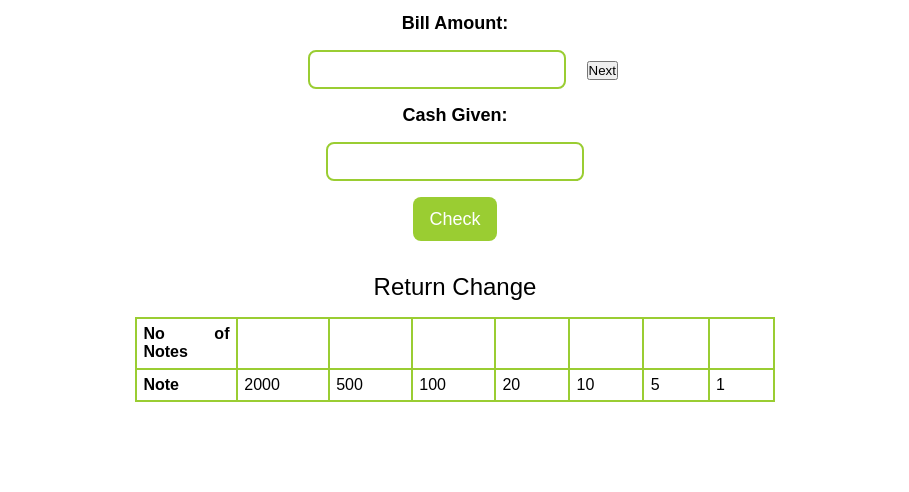
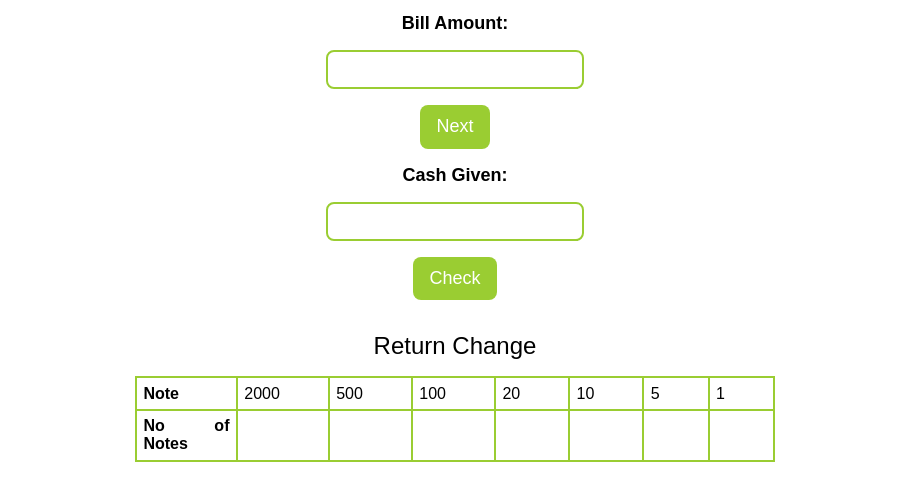
Before and after one commit to pariyar07/cash-register-app, a plain HTML site: page index.html in a window 1280 px wide. Shown: the part 142-634 px from the top of the page, without its empty margins (185-1094 px from the left). Drawn offline with Linux system fonts and the light colour scheme.

Commit message:
minor changes

```diff
--- a/index.html
+++ b/index.html
@@ -18,7 +18,7 @@
             </p>
             <label class="input-label" for="bill-amount">Bill Amount:</label>
             <input class="input" id="bill-amount" type="text" />
-            <button id="">Next</button>
+            <button id="next">Next</button>
             <label class="input-label" for="cash-given">Cash Given:</label>
             <input class="input" id="cash-given" type="text" />
             <button id="check-button">Check</button>
@@ -27,6 +27,16 @@
                 <caption>
                     Return Change
                 </caption>
+                <tr>
+                    <th>Note</th>
+                    <td>2000</td>
+                    <td>500</td>
+                    <td>100</td>
+                    <td>20</td>
+                    <td>10</td>
+                    <td>5</td>
+                    <td>1</td>
+                </tr>
                 <tr>
                     <th>No of Notes</th>
                     <td class="no-of-notes"></td>
@@ -37,16 +47,7 @@
                     <td class="no-of-notes"></td>
                     <td class="no-of-notes"></td>
                 </tr>
-                <tr>
-                    <th>Note</th>
-                    <td>2000</td>
-                    <td>500</td>
-                    <td>100</td>
-                    <td>20</td>
-                    <td>10</td>
-                    <td>5</td>
-                    <td>1</td>
-                </tr>
+
             </table>
         </div>
     </main>
--- a/main.js
+++ b/main.js
@@ -1,4 +1,5 @@
 const billAmount = document.querySelector("#bill-amount");
+const nextStep = document.querySelector("#next");
 const cashGiven = document.querySelector("#cash-given");
 const checkButton = document.querySelector("#check-button");
 const message = document.querySelector("#error-message");
@@ -10,7 +11,7 @@ checkButton.addEventListener("click", function validateBillAndCashAmount() {
   hideMessage();
   if (billAmount.value > 0) {
     if (cashGiven.value >= billAmount.value) {
-      const amountToBeReturned = cashGiven.value - billAmount.value; // 2022 - 12 = 2010
+      const amountToBeReturned = cashGiven.value - billAmount.value;
       calculateChange(amountToBeReturned);
     } else {
       showMessage("Do you wanna wash plates?");
--- a/style.css
+++ b/style.css
@@ -46,6 +46,20 @@ body {
   border-radius: 0.5rem;
   width: 100%;
   max-width: 258px;
+}
+
+#next{
+  background: var(--primary-color);
+  border: none;
+  color: #fff;
+  padding: 0.7rem 1rem;
+  border-radius: 0.5rem;
+  font-size: large;
+  cursor: pointer;
+  outline: #fff;
+  margin: auto;
+  display: block;
+  margin-bottom: 1rem;
 }
 
 #check-button {
```
